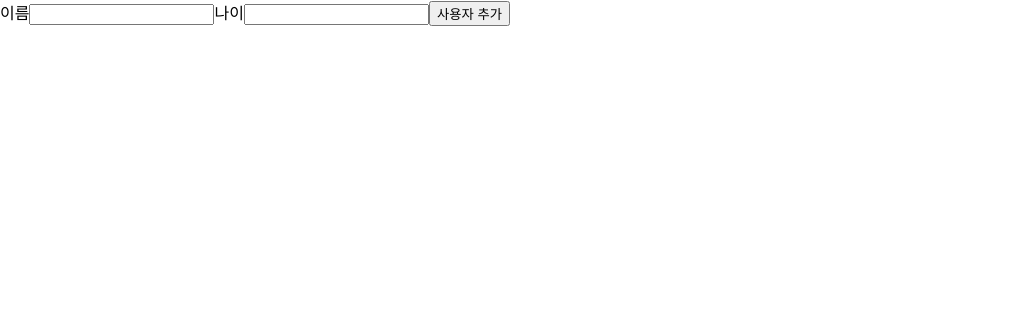
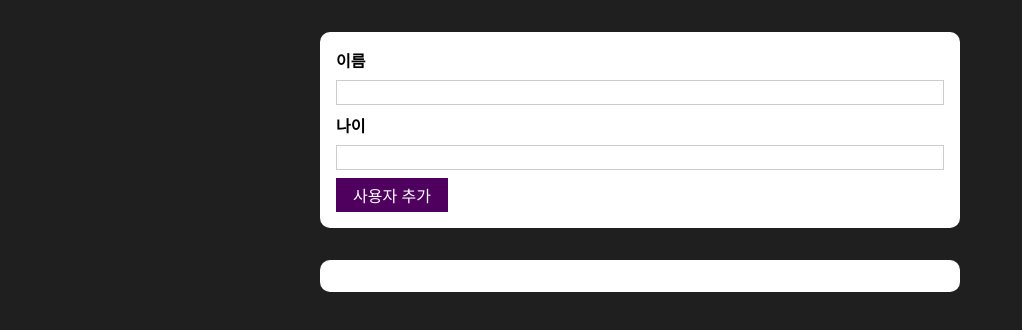
Before and after one commit to h0ngwon/react-practice-app, a React (Create React App) app: page / in a window 1280 px wide. Shown: the top 330 px of the page, without its empty margins (0-1022 px from the left). Built offline with nearby package versions, Linux system fonts and the light colour scheme.

Commit message:
Feat : 추가한 유저 리스트 보여주는 기능

```diff
--- a/src/App.js
+++ b/src/App.js
@@ -1,12 +1,22 @@
-import React from 'react';
+import React, { useState } from 'react';
 import AddUser from './components/Users/AddUser';
+import UserList from './components/Users/UserList';
 
 function App() {
-  return (
-    <div>
-      <AddUser/>
-    </div>
-  );
+	const [usersList, setUsersList] = useState([]);
+
+	const addUserHandler = (name, age) => {
+		setUsersList((prevList) => {
+			return [...prevList, { name: name, age: age }];
+		});
+	};
+
+	return (
+		<div>
+			<AddUser onAddUser={addUserHandler} />
+			<UserList users={usersList} />
+		</div>
+	);
 }
 
 export default App;
--- /dev/null
+++ b/src/components/UI/Button.js
@@ -0,0 +1,17 @@
+import React from 'react';
+
+import styles from './Button.module.css';
+
+const Button = (props) => {
+	return (
+		<button
+			className={styles.button}
+			type={props.type || 'button'}
+			onClick={props.onClick}
+		>
+			{props.children}
+		</button>
+	);
+};
+
+export default Button;
--- /dev/null
+++ b/src/components/UI/Button.module.css
@@ -0,0 +1,18 @@
+.button {
+	font: inherit;
+	border: 1px solid #4f005f;
+	background: #4f005f;
+	color: white;
+	padding: 0.25rem 1rem;
+	cursor: pointer;
+}
+
+.button:hover,
+.button:active {
+	background: #741188;
+	border-color: #741188;
+}
+
+.button:focus {
+	outline: none;
+}
--- /dev/null
+++ b/src/components/UI/Card.js
@@ -0,0 +1,8 @@
+import React from 'react';
+import styles from './Card.module.css';
+
+const Card = (props) => {
+	return <div className={`${styles.card} ${props.className}`}>{props.children}</div>;
+};
+
+export default Card;
--- /dev/null
+++ b/src/components/UI/Card.module.css
@@ -0,0 +1,5 @@
+.card {
+    background : #ffffff;
+    box-shadow: 0 2px 8px (0,0,0,0.26);
+    border-radius: 10px;
+}
--- a/src/components/Users/AddUser.js
+++ b/src/components/Users/AddUser.js
@@ -1,20 +1,56 @@
-import React from 'react';
+import React, { useState } from 'react';
+import Card from '../UI/Card';
+import styles from './AddUser.module.css';
+import Button from '../UI/Button';
 
 const AddUser = (props) => {
-    const addUserHandler = (event) => {
-        event.preventDefault();
+	const [userName, setUserName] = useState('');
+	const [userAge, setUserAge] = useState('');
 
-    }
+	const addUserHandler = (event) => {
+		event.preventDefault();
+
+        if(userName.trim().length === 0 || userAge.trim().length === 0) {
+            return;
+        }
+
+        if(+userAge < 1) {
+            return;
+        }
+        props.onAddUser(userName, userAge);
+		setUserName('');
+		setUserAge('');
+	};
+
+	const userNameHandler = (event) => {
+		setUserName(event.target.value);
+	};
+
+	const userAgeHandler = (event) => {
+		setUserAge(event.target.value);
+	};
 	return (
-		<div>
+		<Card className={styles.input}>
 			<form onSubmit={addUserHandler}>
 				<label htmlFor='username'>이름</label>
-				<input id='username' type='text' />
-                <label htmlFor='age'>나이</label>
-				<input id='age' type='number' />
-                <button type='submit'>사용자 추가</button>
+				<input
+					id='username'
+					value={userName}
+					type='text'
+					onChange={userNameHandler}
+				/>
+
+				<label htmlFor='age'>나이</label>
+				<input
+					id='age'
+					value={userAge}
+					type='number'
+					onChange={userAgeHandler}
+				/>
+
+				<Button type='submit'>사용자 추가</Button>
 			</form>
-		</div>
+		</Card>
 	);
 };
 
--- /dev/null
+++ b/src/components/Users/AddUser.module.css
@@ -0,0 +1,26 @@
+.input {
+	margin: 2rem auto;
+	padding: 1rem;
+	width: 90%;
+	max-width: 40rem;
+}
+
+.input label {
+	display: block;
+	font-weight: bold;
+	margin-bottom: 0.5rem;
+}
+
+.input input {
+	font: inherit;
+	display: block;
+	width: 100%;
+	border: 1px solid #ccc;
+	padding: 0.15rem;
+	margin-bottom: 0.5rem;
+}
+
+.input input:focus {
+	outline: none;
+	border-color: #4f005f;
+}
--- /dev/null
+++ b/src/components/Users/UserList.js
@@ -0,0 +1,19 @@
+import React from 'react';
+import Card from '../UI/Card';
+import styles from './UserList.module.css'
+
+const UserList = (props) => {
+	return (
+		<Card className={styles.users}>
+			<ul>
+				{props.users.map((user) => (
+					<li>
+						{user.name} ({user.age})
+					</li>
+				))}
+			</ul>
+		</Card>
+	);
+};
+
+export default UserList;
--- /dev/null
+++ b/src/components/Users/UserList.module.css
@@ -0,0 +1,16 @@
+.users {
+	margin: 2rem auto;
+	width: 90%;
+	max-width: 40rem;
+}
+
+.users ul {
+	list-style: none;
+	padding: 1rem;
+}
+
+.users li {
+	border: 1px solid #ccc;
+	margin: 0.5rem 0;
+	padding: 0.5rem;
+}
--- a/src/index.css
+++ b/src/index.css
@@ -4,6 +4,7 @@
 
 html {
   font-family: sans-serif;
+  background: #1f1f1f;
 }
 
 body {
```
